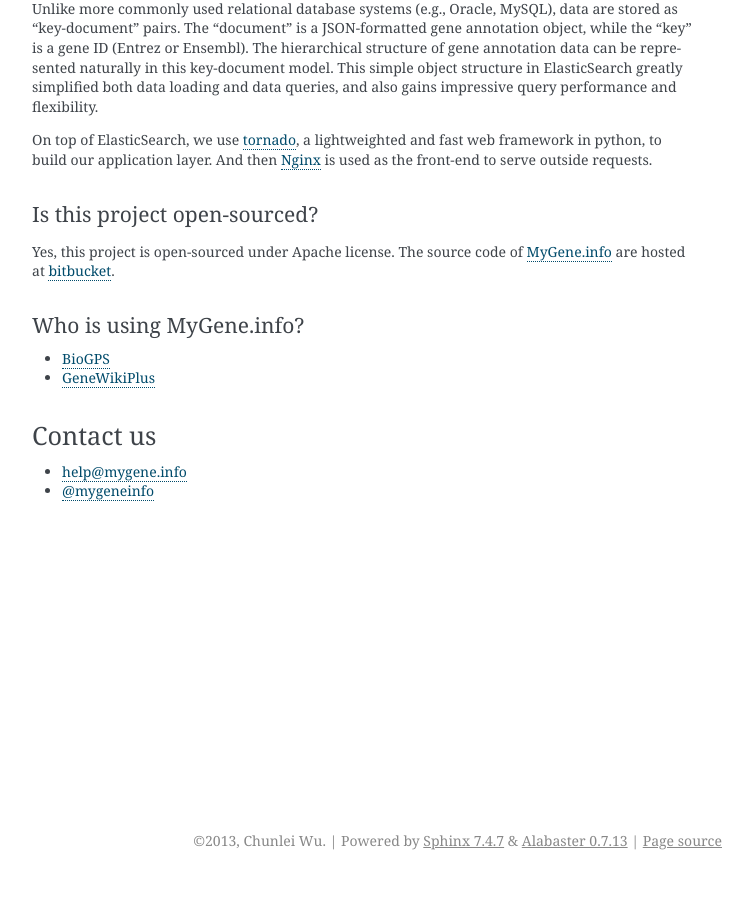
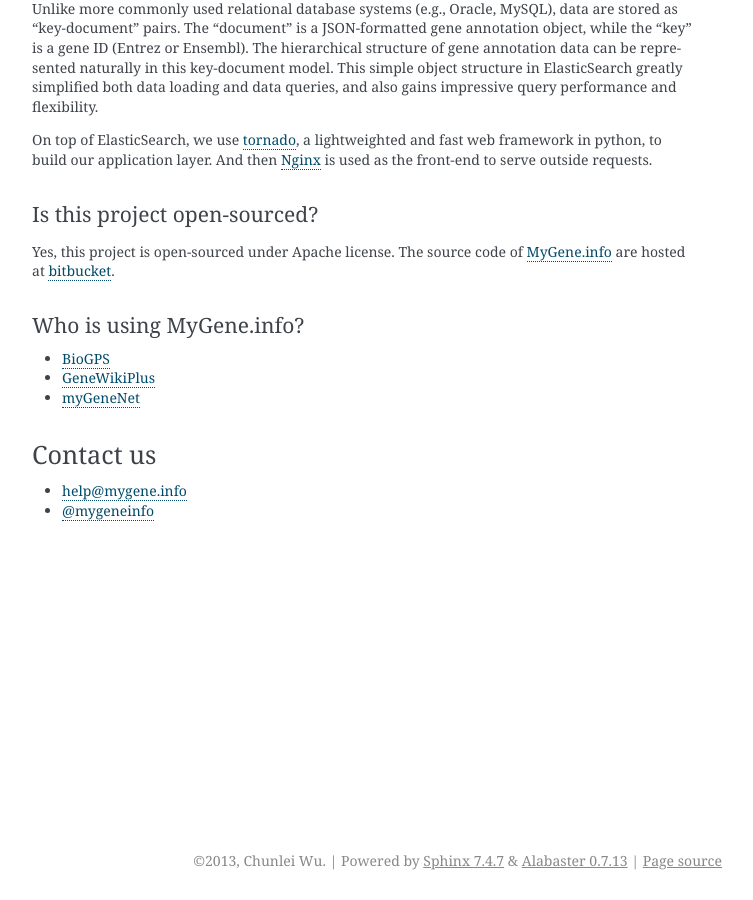
Before and after one commit to biothings/mygene.info, a Sphinx documentation site: the page built from docs/index.rst, in a window 1280 px wide and 900 px high, scrolled down 3513 px. Shown: the whole window, without its empty margins (388-1141 px from the left). Built offline with Sphinx 7.4.7, drawn with Linux system fonts in a browser that asks for light colours; comment, search, counter and statistics services are not loaded.

Commit message:
added link to "myGeneNet".

```diff
--- a/docs/index.rst
+++ b/docs/index.rst
@@ -104,6 +104,7 @@
 
 * `BioGPS <http://biogps.org>`_
 * `GeneWikiPlus <http://genewikiplus.org>`_
+* `myGeneNet <http://netbio.bgu.ac.il/mygenenet>`_
 
 
 Contact us
```
